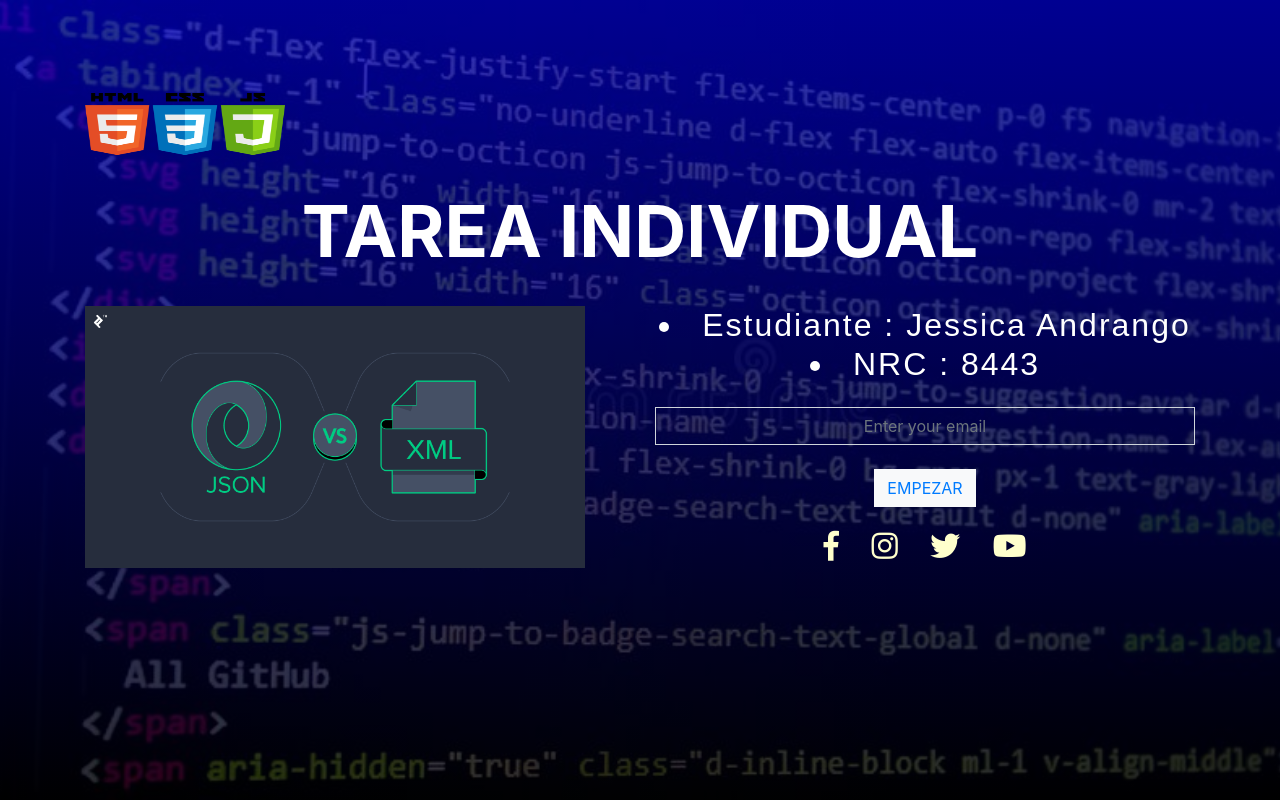
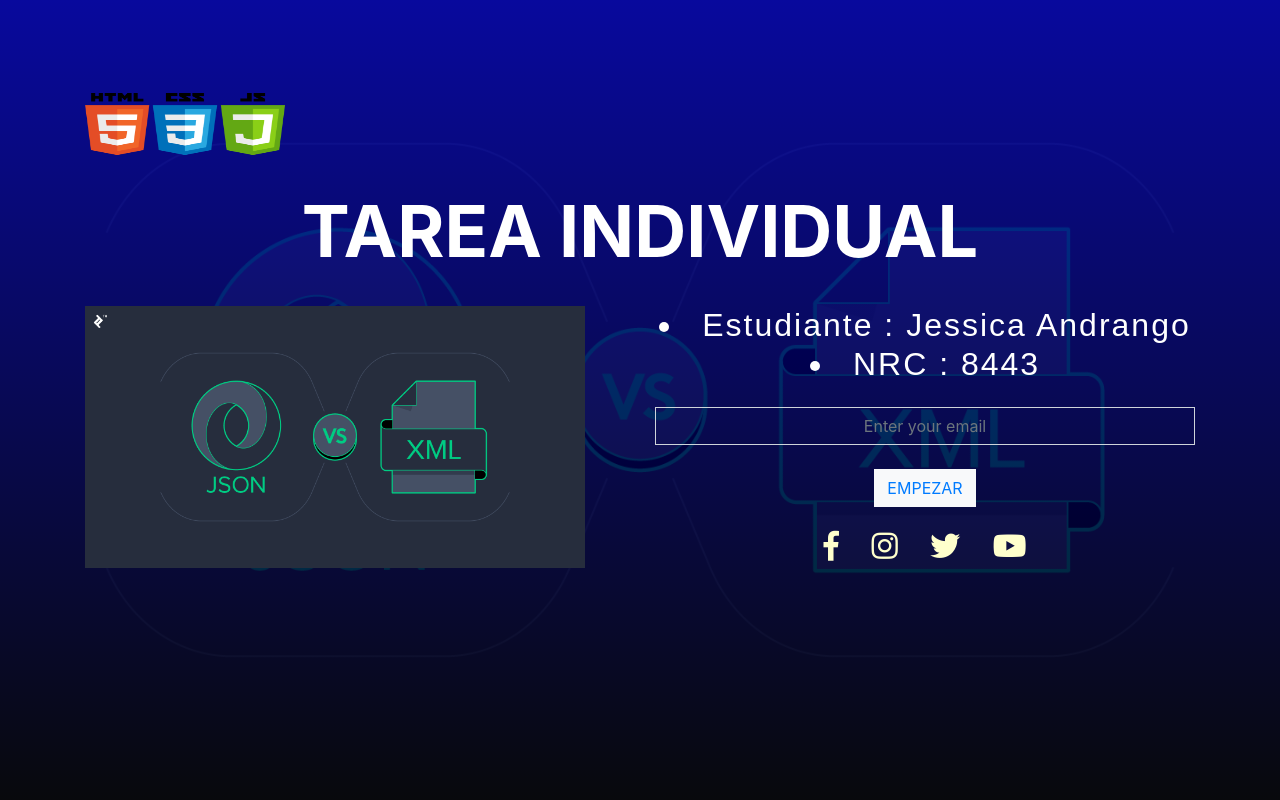
Before and after one commit to jeandrango3/8443_TareaIndividual, a plain HTML site: page index.html in a window 1280 px wide. Drawn offline with nearby package versions, Linux system fonts and the light colour scheme.

Commit message:
version2

```diff
--- a/styles.css
+++ b/styles.css
@@ -5,7 +5,7 @@ body, html {
 }
 
 body {
-    background: linear-gradient(rgba(0 ,0 ,181,0.8), rgba(0,0,0, 0.8)),url("img/fondofooter.jpg");
+    background: linear-gradient(rgba(0 ,0 ,181,0.8), rgba(0,0,0, 0.8)),url("img/A2.png");
     background-size: cover;
     background-position: center;
     color: #fff;
```
